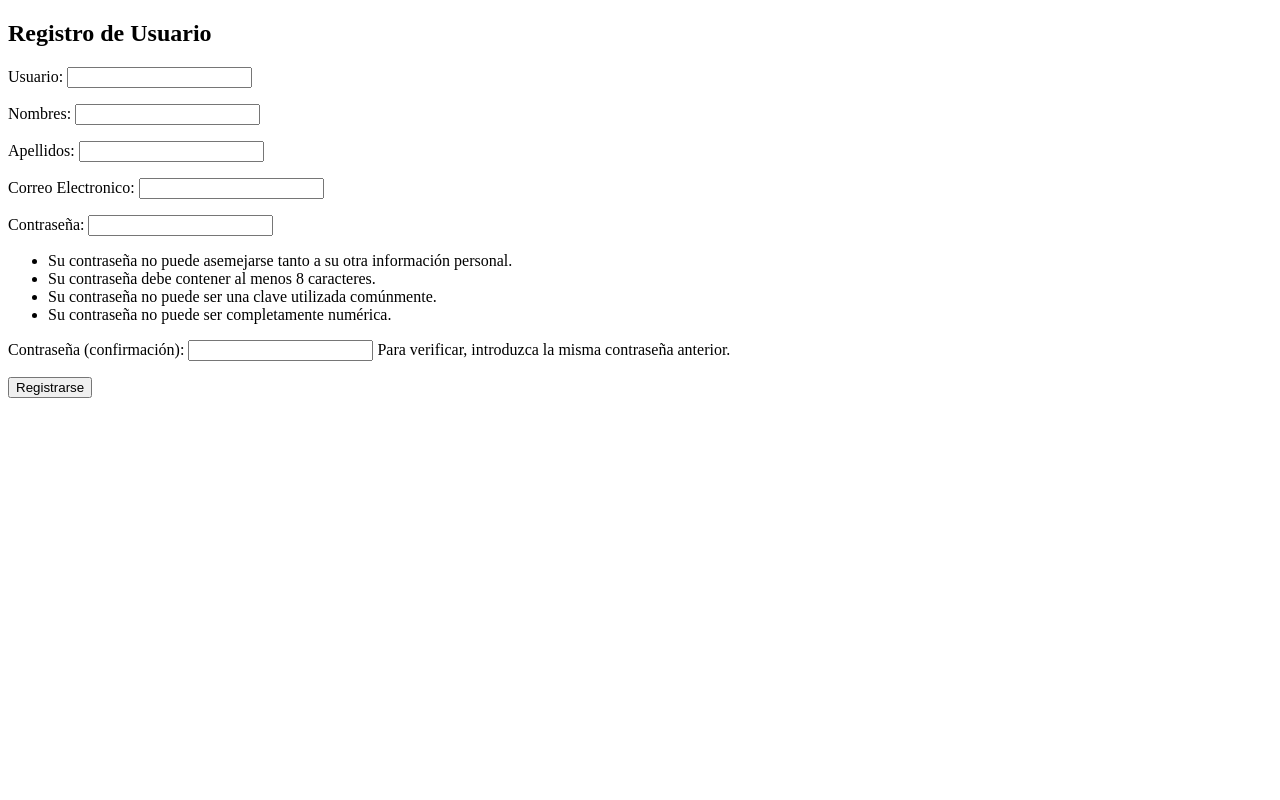
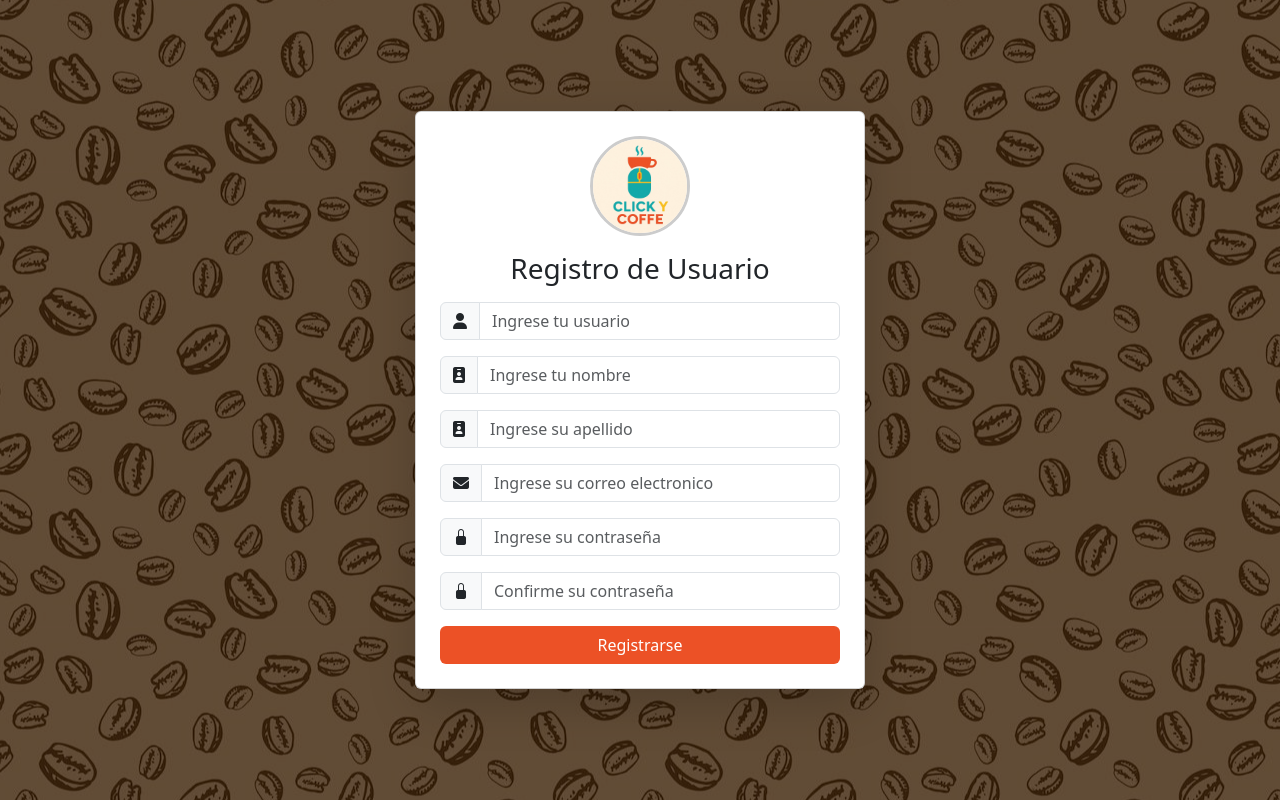
Before and after one commit to LuzTorres20/Click-Coffie, a Django app: page /registro/ in a window 1280 px wide. Run offline with Django 5.2, Linux system fonts and the light colour scheme; some libraries are stand-ins or nearby versions.

Commit message:
estilos formularios

```diff
--- a/ClickCoffie/ClickCoffie/settings.py
+++ b/ClickCoffie/ClickCoffie/settings.py
@@ -46,6 +46,7 @@
     'django.contrib.sessions',
     'django.contrib.messages',
     'django.contrib.staticfiles',
+    'widget_tweaks',
     'tienda',
 ]
 
--- a/ClickCoffie/tienda/forms.py
+++ b/ClickCoffie/tienda/forms.py
@@ -1,6 +1,23 @@
 from django import forms
 from django.contrib.auth.forms import UserCreationForm
 from django.contrib.auth.models import User
+
+class LoginForm(forms.Form):
+    username = forms.CharField(
+        label='Usuario',
+        widget=forms.TextInput(attrs={
+            'class': 'form-control',
+            'placeholder': 'Username',
+            'aria-label': 'Username',
+            'aria-describedby': 'basic-addon1'
+        })
+    )
+    password = forms.CharField(
+        label='Contraseña',
+        widget=forms.PasswordInput(attrs={'class': 'form-control'})
+    )
+
+
 
 #formulario para crear usuarios nuevos (estos no tienen acceso a la parte de administrador)
 class RegistroUsuarioForm (UserCreationForm):
--- /dev/null
+++ b/ClickCoffie/tienda/static/css/styles.css
@@ -0,0 +1,25 @@
+body {
+    background-image: url("../imgs/fondoformularios.jpeg"); /* Ruta de tu imagen */
+    background-size: auto;         /* Hace que la imagen ocupe toda la pantalla */
+    background-position: center;    /* Centra la imagen */
+    background-attachment: fixed;   /* Fija el fondo al hacer scroll */
+    min-height: 100vh;
+}
+
+body::before {
+    content: "";
+    position: fixed;
+    inset: 0;                     /* ocupa toda la pantalla */
+    background: rgba(0, 0, 0, 0.5); /* negro con 50% de opacidad */
+    z-index: 0;                   /* debajo del contenido */
+}
+
+.circle-img {
+            width: 100px;          /* tamaño del círculo */
+            height: 100px;
+            object-fit: cover;     /* ajusta la imagen dentro del círculo */
+            border-radius: 50%;    /* hace la forma circular */
+            border: 3px solid #ccc; /* opcional, borde decorativo */
+            display: block;
+            margin: 0 auto 15px;   /* centra la imagen */
+        }
--- a/ClickCoffie/tienda/templates/formularios/RegistroUsuarios.html
+++ b/ClickCoffie/tienda/templates/formularios/RegistroUsuarios.html
@@ -1,24 +1,94 @@
-<!-- tienda/templates/tienda/registro.html -->
-<!DOCTYPE html>
-<html lang="es">
-<head>
-    <meta charset="UTF-8">
-    <title>Registro de Usuario</title>
-</head>
-<body>
-    <h2>Registro de Usuario</h2>
+{% extends 'formularios/baseform.html' %}
+{% load static %}
+{% load widget_tweaks %}
+{% block title %}Registro de Usuario{% endblock %}
+{% block estilos %}
+<link href="https://cdn.jsdelivr.net/npm/bootstrap@5.3.2/dist/css/bootstrap.min.css" rel="stylesheet">
+<link rel="stylesheet" href="https://cdn.jsdelivr.net/npm/bootstrap-icons@1.11.0/font/bootstrap-icons.css">
+<link rel="stylesheet" href="https://cdnjs.cloudflare.com/ajax/libs/font-awesome/6.5.0/css/all.min.css">
+<link rel="stylesheet" href="{% static 'css/styles.css' %}">
+{% endblock %}
+
+{% block content %}
+
+<div class="login-background d-flex justify-content-center align-items-center vh-100">
+
+    <div class="card p-4 shadow-lg" style="max-width: 450px; width: 100%;">
+        <!-- Imagen circular -->
+        <img src="{% static 'imgs/logo.png' %}" alt="Logo" class="circle-img mb-3 mx-auto d-block">
+
+        <h3 class="card-title text-center mb-3">Registro de Usuario</h3>
+
         <form method="post">
             {% csrf_token %}
-        {{ form.as_p }}
-        <button type="submit">Registrarse</button>
+
+            <!-- Usuario -->
+            <div class="input-group mb-3 w-100">
+                <span class="input-group-text"><i class="fa-solid fa-user"></i></span>
+                {{ form.usuario|add_class:"form-control"|attr:"placeholder:Ingrese tu usuario" }}
+            </div>
+            {% if form.usuario.errors %}
+                <div class="text-danger mb-2">{{ form.usuario.errors|striptags }}</div>
+            {% endif %}
+
+            <!-- Nombres -->
+            <div class="input-group mb-3 w-100">
+                <span class="input-group-text"><i class="fa-solid fa-id-badge"></i></span>
+                {{ form.nombres|add_class:"form-control"|attr:"placeholder:Ingrese tu nombre" }}
+            </div>
+            {% if form.nombres.errors %}
+                <div class="text-danger mb-2">{{ form.nombres.errors|striptags }}</div>
+            {% endif %}
+
+            <!-- Apellidos -->
+            <div class="input-group mb-3 w-100">
+                <span class="input-group-text"><i class="fa-solid fa-id-badge"></i></span>
+                {{ form.apellidos|add_class:"form-control"|attr:"placeholder:Ingrese su apellido" }}
+            </div>
+            {% if form.apellidos.errors %}
+                <div class="text-danger mb-2">{{ form.apellidos.errors|striptags }}</div>
+            {% endif %}
+
+            <!-- Correo Electrónico -->
+            <div class="input-group mb-3 w-100">
+                <span class="input-group-text"><i class="fa-solid fa-envelope"></i></span>
+                {{ form.email|add_class:"form-control"|attr:"placeholder:Ingrese su correo electronico" }}
+            </div>
+            {% if form.email.errors %}
+                <div class="text-danger mb-2">{{ form.email.errors|striptags }}</div>
+            {% endif %}
+
+            <!-- Contraseña -->
+            <div class="input-group mb-3 w-100">
+                <span class="input-group-text"><i class="bi bi-lock-fill"></i></span>
+                {{ form.password1|add_class:"form-control"|attr:"placeholder:Ingrese su contraseña" }}
+            </div>
+            {% if form.password1.errors %}
+                <div class="text-danger mb-2">{{ form.password1.errors|striptags }}</div>
+            {% endif %}
+
+            <!-- Confirmar Contraseña -->
+            <div class="input-group mb-3 w-100">
+                <span class="input-group-text"><i class="bi bi-lock-fill"></i></span>
+                {{ form.password2|add_class:"form-control"|attr:"placeholder:Confirme su contraseña" }}
+            </div>
+            {% if form.password2.errors %}
+                <div class="text-danger mb-2">{{ form.password2.errors|striptags }}</div>
+            {% endif %}
+
+            <button type="submit" class="btn w-100" style="background-color:#ec5126; color: #fff;">Registrarse</button>
         </form>
 
+        <!-- Mensajes generales -->
         {% if messages %}
-        <ul>
+            <ul class="mt-3">
                 {% for message in messages %}
                     <li>{{ message }}</li>
                 {% endfor %}
             </ul>
         {% endif %}
-</body>
-</html>
+
+    </div>
+
+</div>
+{% endblock %}
--- /dev/null
+++ b/ClickCoffie/tienda/templates/formularios/baseform.html
@@ -0,0 +1,21 @@
+{% load static %}
+<!DOCTYPE html>
+<html lang="es">
+<head>
+    <meta charset="UTF-8">
+    <title>{% block title %}{% endblock %}</title>
+    <link rel="icon" href="{% static 'imgs/logo.png' %}" type="image/png">
+
+    {% load widget_tweaks %}
+    {% block estilos %}
+    <link href="https://cdn.jsdelivr.net/npm/bootstrap@5.3.2/dist/css/bootstrap.min.css" rel="stylesheet">
+    <link rel="stylesheet" href="https://cdn.jsdelivr.net/npm/bootstrap-icons@1.11.0/font/bootstrap-icons.css">
+    <link rel="stylesheet" href="https://cdnjs.cloudflare.com/ajax/libs/font-awesome/6.5.0/css/all.min.css">
+    <link rel="stylesheet" href="{% static 'css/styles.css' %}">
+    {% endblock %}
+</head>
+<body>
+       {% block content %}{% endblock %}
+
+</body>
+</html>
```
Also changed, not shown: ClickCoffie/tienda/templates/formularios/Login.html (+38 -18 lines), ClickCoffie/tienda/static/imgs/fondoformularios.jpeg (added). Lines whose indentation alone changed are shown as unchanged.
